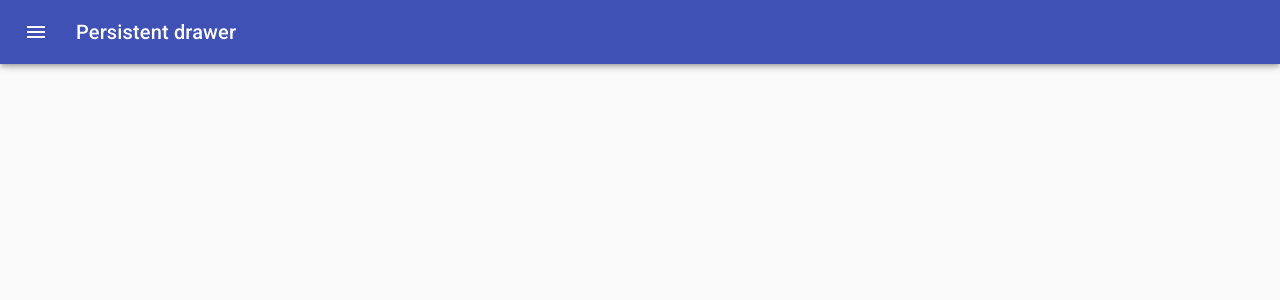
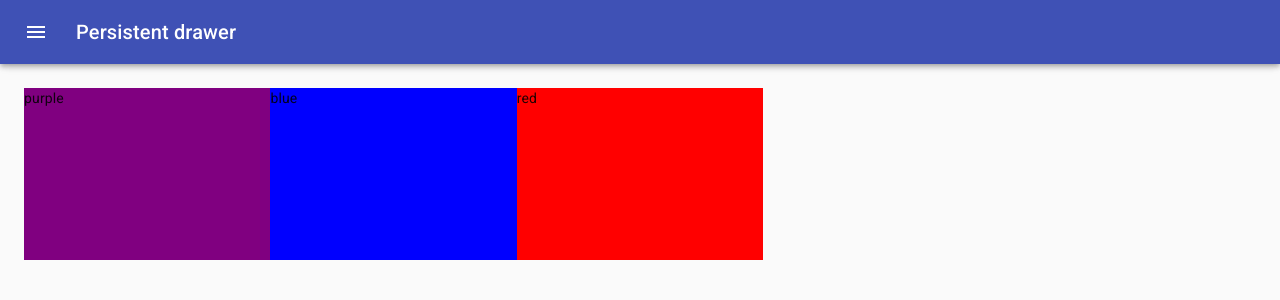
Before and after one commit to sheen4n/react-colors, a React (Create React App) app: page /palette/new in a window 1280 px wide. Shown: the top 300 px of the page. Built offline with nearby package versions, Linux system fonts and the light colour scheme.

Commit message:
Added Draggable and More Refactor

```diff
--- /dev/null
+++ b/src/DraggableColorBox.js
@@ -0,0 +1,15 @@
+import React from 'react';
+import './styles/DraggableColorBox.css';
+
+const DraggableColorBox = ({ color, showFull }) => {
+  return (
+    <div
+      style={{ backgroundColor: color }}
+      className={`DraggableColorBox ${showFull && 'showFull'}`}
+    >
+      {color}
+    </div>
+  );
+};
+
+export default DraggableColorBox;
--- a/src/NewPaletteForm.js
+++ b/src/NewPaletteForm.js
@@ -4,11 +4,12 @@
 import { withRouter } from 'react-router-dom';
 import PaletteFormContent from './PaletteFormContent';
 import './styles/NewPaletteForm.css';
+import DraggableColorBox from './DraggableColorBox';
 
 const NewPaletteForm = () => {
   const [drawerOpen, setDrawerOpen] = useState(false);
   const [newColor, setNewColor] = useState('teal');
-  const [colors, setNewColors] = useState([]);
+  const [colors, setNewColors] = useState(['purple', 'blue', 'red']);
 
   const handleAddNewColor = () => setNewColors([...colors, newColor]);
 
@@ -23,7 +24,7 @@
       </PaletteDrawer>
       <PaletteFormContent drawerOpen={drawerOpen}>
         {colors.map(color => (
-          <h1>{color}</h1>
+          <DraggableColorBox color={color} showFull={true} />
         ))}
       </PaletteFormContent>
     </div>
--- a/src/PaletteFormContent.js
+++ b/src/PaletteFormContent.js
@@ -15,6 +15,7 @@
   },
   content: {
     flexGrow: 1,
+    height: 'calc(100vh - 64px)',
     padding: theme.spacing(3),
     transition: theme.transitions.create('margin', {
       easing: theme.transitions.easing.sharp,
--- /dev/null
+++ b/src/styles/DraggableColorBox.css
@@ -0,0 +1,13 @@
+.DraggableColorBox {
+  width: 20%;
+  margin: 0 auto;
+  display: inline-block;
+  position: relative;
+  cursor: pointer;
+  margin-bottom: -3.5px;
+  height: 50%;
+}
+
+.DraggableColorBox.showFull {
+  height: 25%;
+}
```
